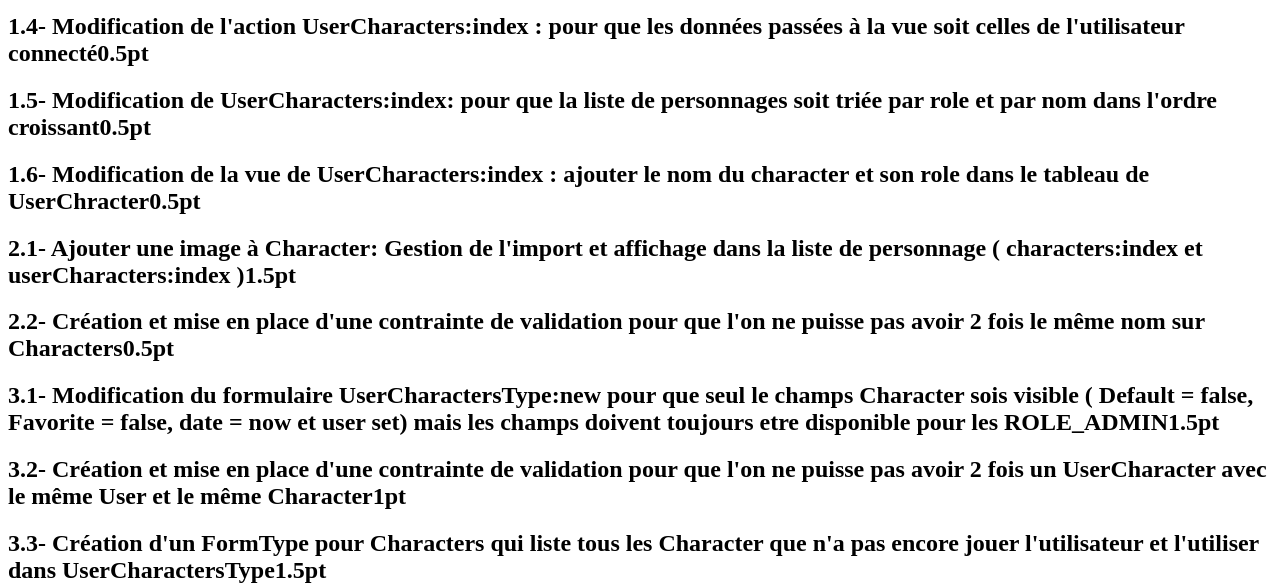
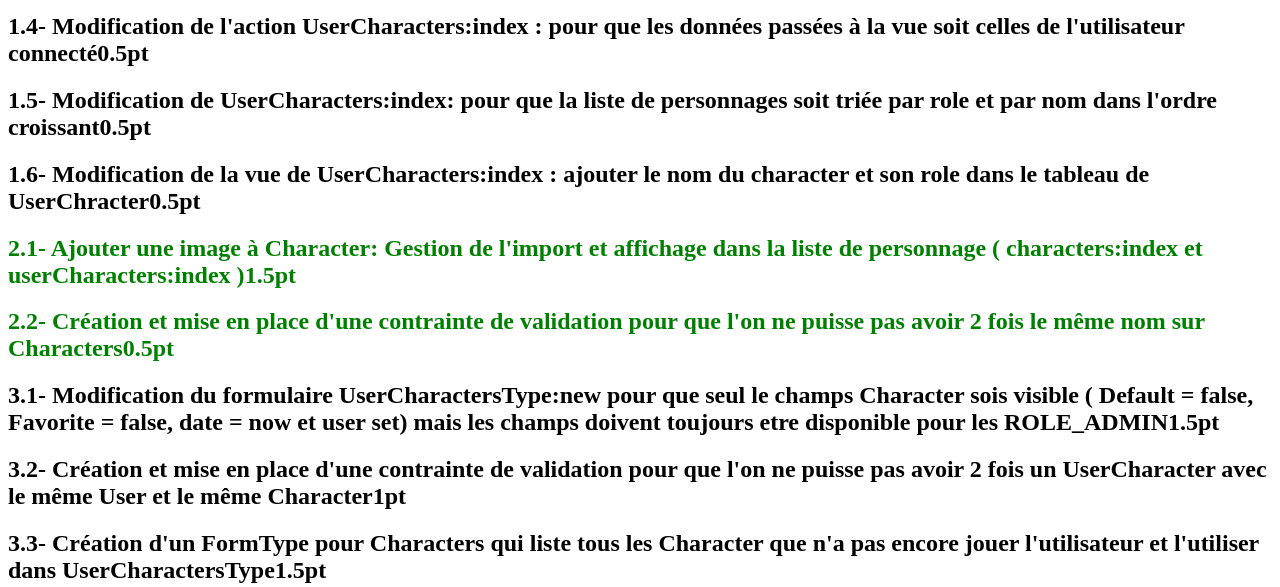
Before and after one commit to zimzim62000/tphello, a Symfony app: template templates/home/index.html.twig in a window 1280 px wide. Shown: the part 677-1264 px from the top of the page. Run offline with Twig, Linux system fonts and the light colour scheme; the template is opened without the code that fills it, so the values that code supplies are empty; some libraries are stand-ins or nearby versions.

Commit message:
question 2.2

```diff
--- a/src/Entity/Characters.php
+++ b/src/Entity/Characters.php
@@ -4,9 +4,11 @@ namespace App\Entity;
 
 use Doctrine\ORM\Mapping as ORM;
 use Symfony\Component\Validator\Constraints as Assert;
+use Symfony\Bridge\Doctrine\Validator\Constraints\UniqueEntity;
 
 /**
  * @ORM\Entity(repositoryClass="App\Repository\CharactersRepository")
+ * @UniqueEntity("name")
  */
 class Characters
 {
--- a/templates/home/index.html.twig
+++ b/templates/home/index.html.twig
@@ -28,8 +28,8 @@
         <h2><span class="pt">1.4</span>- Modification de l'action UserCharacters:index : pour que les données passées à la  vue soit celles de l'utilisateur connecté<span class="point">0.5pt</span></h2>
         <h2><span class="pt">1.5</span>- Modification de UserCharacters:index: pour que la liste de personnages soit triée par role et par nom dans l'ordre croissant<span class="point">0.5pt</span></h2>
         <h2><span class="pt">1.6</span>- Modification de la vue de UserCharacters:index : ajouter le nom du character et son role dans le tableau de UserChracter<span class="point">0.5pt</span></h2>
-        <h2><span class="pt">2.1</span>- Ajouter une image à Character: Gestion de l'import et affichage dans la liste de personnage ( characters:index et userCharacters:index )<span class="point">1.5pt</span></h2>
-        <h2><span class="pt">2.2</span>- Création et mise en place d'une contrainte de validation pour que l'on ne puisse pas avoir 2 fois le même nom sur Characters<span class="point">0.5pt</span></h2>
+        <h2 style="color: green;"><span class="pt">2.1</span>- Ajouter une image à Character: Gestion de l'import et affichage dans la liste de personnage ( characters:index et userCharacters:index )<span class="point">1.5pt</span></h2>
+        <h2 style="color: green;"><span class="pt">2.2</span>- Création et mise en place d'une contrainte de validation pour que l'on ne puisse pas avoir 2 fois le même nom sur Characters<span class="point">0.5pt</span></h2>
         <h2><span class="pt">3.1</span>- Modification du formulaire UserCharactersType:new pour que seul le champs Character sois visible ( Default = false, Favorite = false, date = now et user set) mais les champs doivent toujours etre disponible pour les ROLE_ADMIN<span class="point">1.5pt</span></h2>
         <h2><span class="pt">3.2</span>- Création et mise en place d'une contrainte de validation pour que l'on ne puisse pas avoir 2 fois un UserCharacter avec le même User et le même Character<span class="point">1pt</span></h2>
         <h2><span class="pt">3.3</span>- Création d'un FormType pour Characters qui liste tous les Character que n'a pas encore jouer l'utilisateur et l'utiliser dans UserCharactersType<span class="point">1.5pt</span></h2>
```
